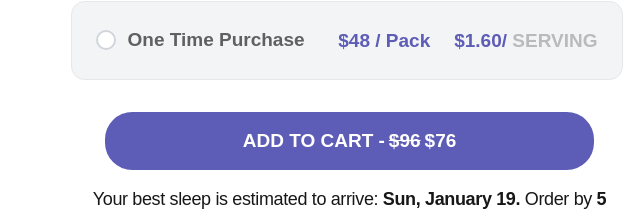
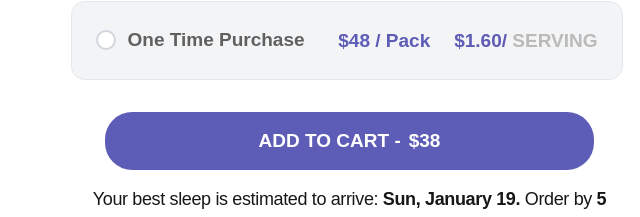
Before and after one commit to zikrya/Moonbrew, a Next.js app: page / in a window 1280 px wide. Shown: the part 1282-1499 px from the top of the page, without its empty margins (640-1280 px from the left). Built offline with nearby package versions, Linux system fonts and the light colour scheme.

Commit message:
Added functionality

```diff
--- a/src/components/Subscribe.tsx
+++ b/src/components/Subscribe.tsx
@@ -16,6 +16,13 @@ const Subscribe = () => {
     return () => window.removeEventListener("resize", checkIfMobile)
   }, [])
 
+  const handleOptionSelect = (option: "subscribe" | "onetime") => {
+    setSelectedOption(option)
+  }
+
+  const originalPrice = ""
+  const discountedPrice = selectedOption === "subscribe" ? 38: 48
+
   return (
     <div className={`flex flex-col gap-4 ${isMobile ? "px-4" : ""}`}>
       {/* Subscribe & Save */}
@@ -26,7 +33,7 @@ const Subscribe = () => {
         onClick={() => handleOptionSelect("subscribe")}
       >
         {/* Most Popular Tag */}
-        <div className={`absolute -top-[12px] right-[20px] z-10`}>
+        <div className="absolute -top-[12px] right-[20px] z-10">
           <div className="w-[120px] h-[24px] bg-[#5D5CB6] rounded-[4.09px] flex items-center justify-center">
             <span className="text-white font-bold text-[15px] leading-[133%]">Most Popular</span>
           </div>
@@ -124,7 +131,14 @@ const Subscribe = () => {
             isMobile ? "w-full" : "w-[489px]"
           } h-[58px] bg-[#5D5CB6] rounded-[27.28px] text-white font-bold text-[19px] leading-[133%] flex items-center justify-center`}
         >
-          ADD TO CART - <span className="line-through mx-1">$96</span> $76
+          ADD TO CART{" "}
+          {selectedOption === "subscribe" ? (
+            <>
+              - <span className="line-through mx-1">{originalPrice}</span> ${discountedPrice}
+            </>
+          ) : (
+            <> - ${discountedPrice}</>
+          )}
         </button>
 
         <p className="text-[18px] font-normal leading-[150%] text-center tracking-[-0.02em] mt-4 px-4">
```
